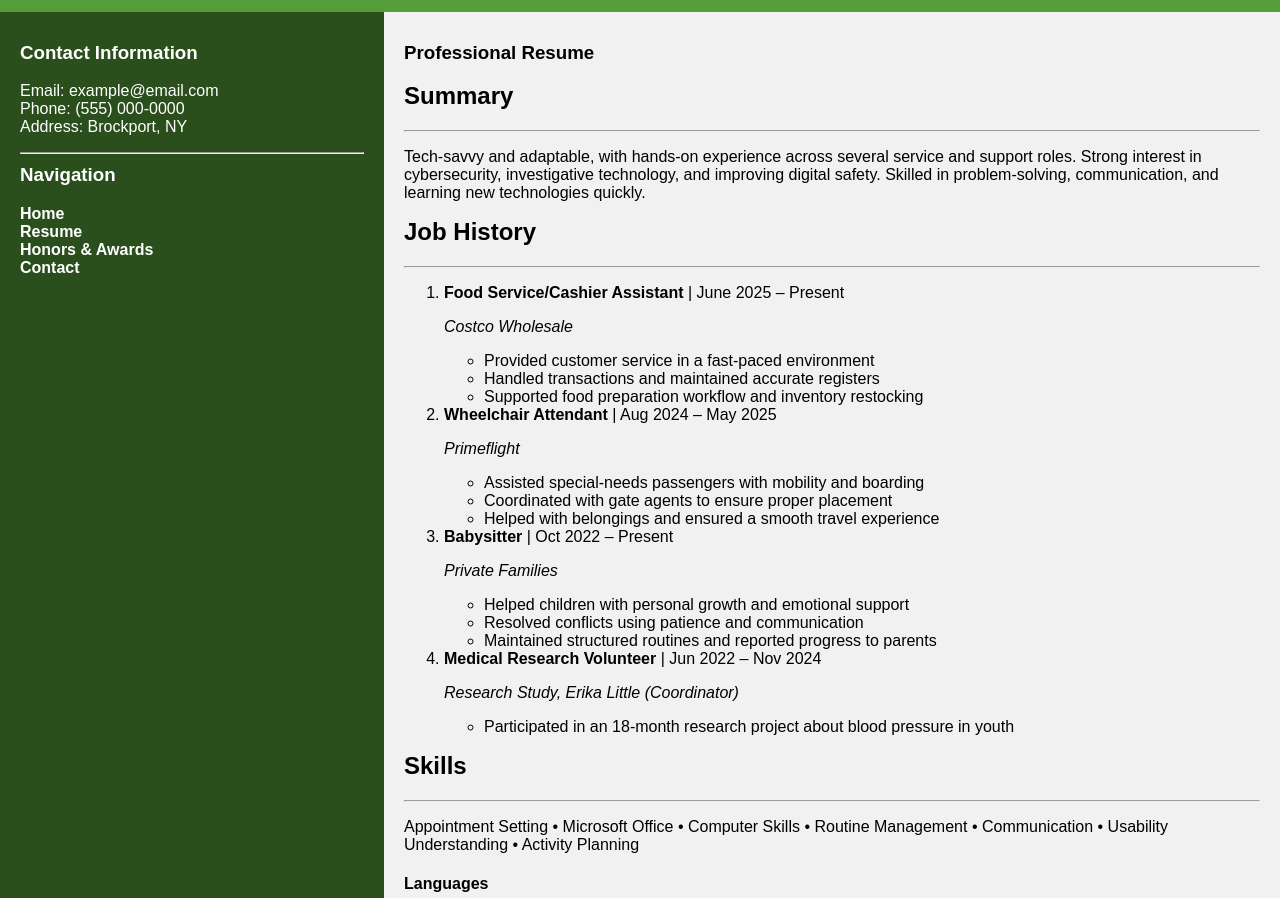
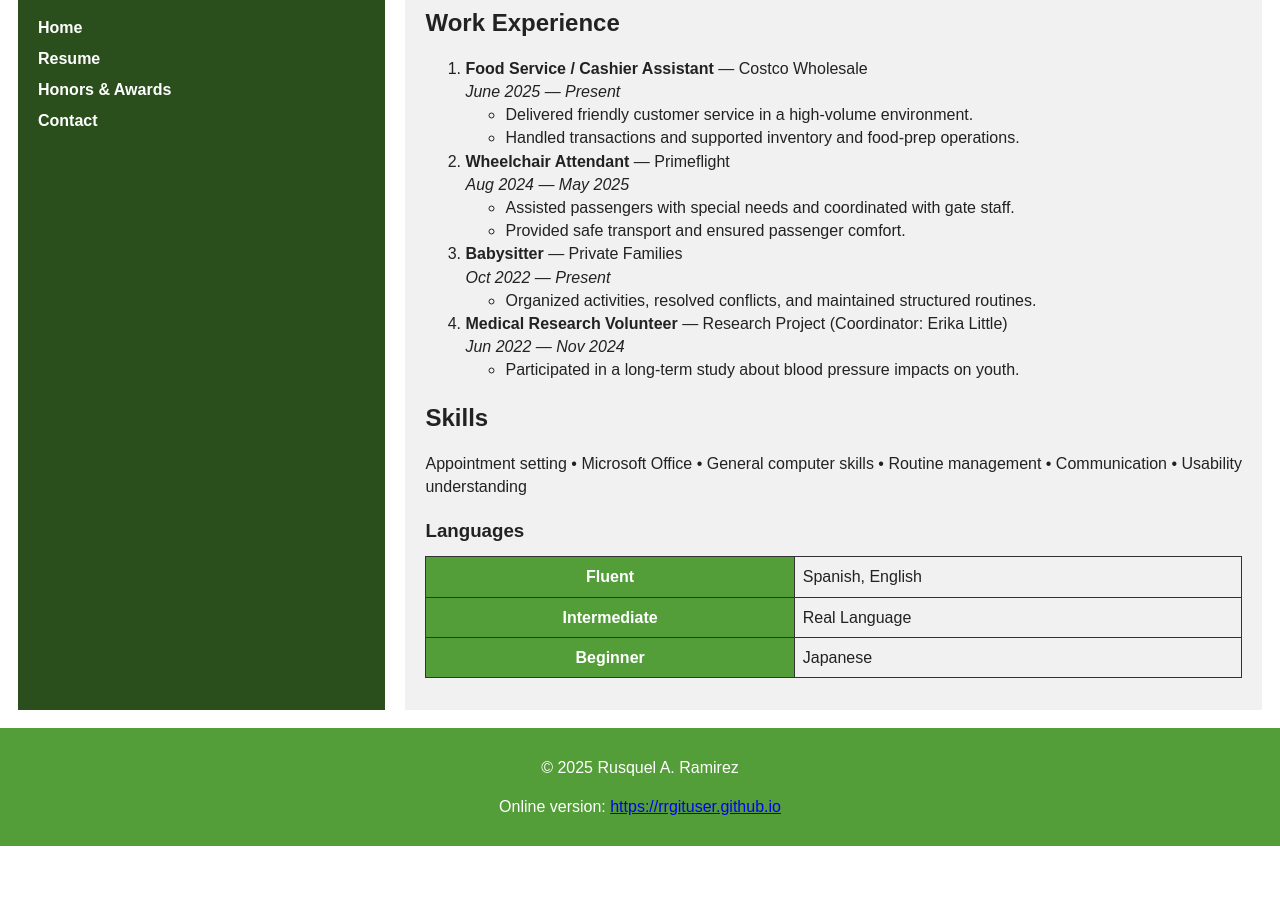
Before and after one commit to RRGITUSER/RRGITUSER.github.io, a plain HTML site: page resume.html in a window 1280 px wide. Shown: the part 339-1237 px from the top of the page. After the commit the page ends 1185 px from the top, so only its background shows below. Drawn offline with Linux system fonts and the light colour scheme.

Commit message:
New Updates

```diff
--- a/resume.html
+++ b/resume.html
@@ -1,119 +1,113 @@
 <!DOCTYPE html>
 <html lang="en">
 <head>
-    <title>Resume – Rusquel Ramirez</title>
+    <!-- resume.html -->
     <meta charset="utf-8">
-    <meta name="description" content="Professional resume for Rusquel Ramirez.">
-    <meta name="keywords" content="Resume, Cybersecurity, Skills, Professional Experience">
+    <meta name="description" content="Professional resume for Rusquel Ramirez, Aspiring Digital Forensics Specialist.">
+    <meta name="keywords" content="Resume, Cybersecurity, Digital Forensics, Skills">
     <meta name="author" content="Rusquel Ramirez">
+    <meta name="viewport" content="width=device-width,initial-scale=1">
+    <title>Resume — Rusquel Ramirez</title>
 
     <link rel="stylesheet" href="style.css">
 </head>
-
 <body>
     <header>
-        <img src="logo.png" alt="Rusquel Ramirez Logo" style="height:80px;">
-        <h2>Rusquel Ramirez</h2>
-        <h3>Aspiring Digital Forensics Specialist</h3>
+        <img src="logo.png" alt="Rusquel Ramirez logo" class="logo">
+        <div class="site-title">
+            <h1>Rusquel Ramirez</h1>
+            <h2>Aspiring Digital Forensics Specialist</h2>
+        </div>
     </header>
 
     <main>
-        <section>
-            <nav>
-                <h3>Contact Information</h3>
-                <ul>
-                    <li>Email: example@email.com</li>
-                    <li>Phone: (555) 000-0000</li>
-                    <li>Address: Brockport, NY</li>
+        <section class="two-col">
+            <!-- Left nav column -->
+            <nav class="left" aria-label="Sidebar navigation">
+                <h3>Contact</h3>
+                <ul class="contact-list">
+                    <li>Email: <a href="mailto:rrami2@brockport.edu">rrami2@brockport.edu</a></li>
+                    <li>Phone: (###) ###-####</li>
+                    <li>Location: Rochester, NY</li>
                 </ul>
+
                 <hr>
 
                 <h3>Navigation</h3>
-                <ul>
+                <ul class="global-nav">
                     <li><a href="index.html">Home</a></li>
                     <li><a href="resume.html">Resume</a></li>
-                    <li><a href="honors.html">Honors & Awards</a></li>
+                    <li><a href="honors.html">Honors &amp; Awards</a></li>
                     <li><a href="contact.html">Contact</a></li>
                 </ul>
             </nav>
 
-            <article>
+            <!-- Main resume content -->
+            <article class="center" id="resume-main">
                 <h1>Professional Resume</h1>
 
+                <section id="summary">
                     <h2>Summary</h2>
-                <hr>
                     <p>
-                    Tech-savvy and adaptable, with hands-on experience across several service and support roles.
-                    Strong interest in cybersecurity, investigative technology, and improving digital safety.
-                    Skilled in problem-solving, communication, and learning new technologies quickly.
+                        Tech-savvy and adaptable with hands-on experience in service roles and a growing focus on
+                        cybersecurity and investigative techniques. Strong communication, problem solving, and
+                        a demonstrated ability to learn technical tools quickly.
                     </p>
+                </section>
 
-                <h2>Job History</h2>
-                <hr>
-
+                <section id="experience">
+                    <h2>Work Experience</h2>
                     <ol>
                         <li>
-                        <strong>Food Service/Cashier Assistant</strong> | June 2025 – Present
-                        <p><em>Costco Wholesale</em></p>
+                            <strong>Food Service / Cashier Assistant</strong> — Costco Wholesale<br>
+                            <em>June 2025 — Present</em>
                             <ul>
-                            <li>Provided customer service in a fast-paced environment</li>
-                            <li>Handled transactions and maintained accurate registers</li>
-                            <li>Supported food preparation workflow and inventory restocking</li>
+                                <li>Delivered friendly customer service in a high-volume environment.</li>
+                                <li>Handled transactions and supported inventory and food-prep operations.</li>
                             </ul>
                         </li>
 
                         <li>
-                        <strong>Wheelchair Attendant</strong> | Aug 2024 – May 2025
-                        <p><em>Primeflight</em></p>
+                            <strong>Wheelchair Attendant</strong> — Primeflight<br>
+                            <em>Aug 2024 — May 2025</em>
                             <ul>
-                            <li>Assisted special-needs passengers with mobility and boarding</li>
-                            <li>Coordinated with gate agents to ensure proper placement</li>
-                            <li>Helped with belongings and ensured a smooth travel experience</li>
+                                <li>Assisted passengers with special needs and coordinated with gate staff.</li>
+                                <li>Provided safe transport and ensured passenger comfort.</li>
                             </ul>
                         </li>
 
                         <li>
-                        <strong>Babysitter</strong> | Oct 2022 – Present
-                        <p><em>Private Families</em></p>
+                            <strong>Babysitter</strong> — Private Families<br>
+                            <em>Oct 2022 — Present</em>
                             <ul>
-                            <li>Helped children with personal growth and emotional support</li>
-                            <li>Resolved conflicts using patience and communication</li>
-                            <li>Maintained structured routines and reported progress to parents</li>
+                                <li>Organized activities, resolved conflicts, and maintained structured routines.</li>
                             </ul>
                         </li>
 
                         <li>
-                        <strong>Medical Research Volunteer</strong> | Jun 2022 – Nov 2024
-                        <p><em>Research Study, Erika Little (Coordinator)</em></p>
+                            <strong>Medical Research Volunteer</strong> — Research Project (Coordinator: Erika Little)<br>
+                            <em>Jun 2022 — Nov 2024</em>
                             <ul>
-                            <li>Participated in an 18-month research project about blood pressure in youth</li>
+                                <li>Participated in a long-term study about blood pressure impacts on youth.</li>
                             </ul>
                         </li>
                     </ol>
+                </section>
 
+                <section id="skills">
                     <h2>Skills</h2>
-                <hr>
                     <p>
-                    Appointment Setting • Microsoft Office • Computer Skills • Routine Management •
-                    Communication • Usability Understanding • Activity Planning
+                        Appointment setting • Microsoft Office • General computer skills • Routine management •
+                        Communication • Usability understanding
                     </p>
 
-                <h4>Languages</h4>
-                <hr>
+                    <h3>Languages</h3>
                     <table>
-                    <tr>
-                        <th>Fluent</th>
-                        <td>Spanish, English</td>
-                    </tr>
-                    <tr>
-                        <th>Intermediate</th>
-                        <td>Real Language</td>
-                    </tr>
-                    <tr>
-                        <th>Beginner</th>
-                        <td>Japanese</td>
-                    </tr>
+                        <tr><th>Fluent</th><td>Spanish, English</td></tr>
+                        <tr><th>Intermediate</th><td>Real Language</td></tr>
+                        <tr><th>Beginner</th><td>Japanese</td></tr>
                     </table>
+                </section>
             </article>
         </section>
     </main>
--- a/style.css
+++ b/style.css
@@ -1,86 +1,115 @@
-/* Global Layout */
+/* Reset / box sizing */
 * {
     box-sizing: border-box;
 }
 
+/* Base styles */
 body {
     font-family: Arial, Helvetica, sans-serif;
     margin: 0;
+    line-height: 1.45;
+    color: #222;
+    background: #ffffff;
 }
 
+/* Header */
 header {
+    display: flex;
+    align-items: center;
+    gap: 16px;
     background-color: #549E39;
-    padding: 30px;
-    text-align: center;
-    font-size: 35px;
-    color: white;
+    color: #fff;
+    padding: 18px 20px;
+}
+.logo {
+    height: 72px;
+    width: auto;
+}
+.site-title h1, .site-title h2 {
+    margin: 0;
+}
+.site-title h1 { font-size: 22px; }
+.site-title h2 { font-size: 14px; font-weight: 400; opacity: 0.95; }
+
+/* Main containers */
+main { padding: 18px; }
+
+/* === THREE-COLUMN layout (used on index.html) === */
+.three-col {
+    display: flex;
+    gap: 20px;
+    min-height: calc(100vh - 200px); /* header + footer buffer */
 }
 
-section {
-    display: flex;
-    min-height: calc(100vh - 160px);
+/* columns are percentage-based as required */
+.three-col .left { width: 23%; }
+.three-col .center { width: 54%; background: #f1f1f1; padding: 18px; }
+.three-col .right { width: 23%; background: #f9f9f9; padding: 18px; }
+
+.three-col aside, .three-col article {
+    padding: 10px;
 }
 
-nav {
-    width: 30%;
-    background: #2A4F1D;
-    padding: 20px;
-    color: white;
+/* === TWO-COLUMN layout (used on resume/contact/honors) === */
+.two-col { display: flex; gap: 20px; min-height: calc(100vh - 200px); }
+.two-col .left { width: 30%; background: #2A4F1D; color: #fff; padding: 20px; }
+.two-col .center { width: 70%; background: #f1f1f1; padding: 20px; }
+
+/* Navigation & lists */
+.global-nav ul, .contact-list, .global-nav {
+    list-style: none;
+    padding: 0;
+    margin: 0;
 }
-
-nav ul {
-    list-style-type: none;
-    padding: 0;
-}
-
-nav a {
-    color: white;
+.global-nav li { margin: 8px 0; }
+.global-nav a {
+    color: #fff;
     text-decoration: none;
     font-weight: bold;
 }
+.global-nav a:hover { text-decoration: underline; color: #A8E6A3; }
 
-nav a:hover {
-    color: #A8E6A3;
-    text-decoration: underline;
+/* Links in center column should be readable */
+.center a { color: #1a5a00; }
+
+/* Articles */
+article h1 { margin-top: 0; font-size: 24px; }
+article h2, article h3, article h4 { margin-bottom: 8px; }
+
+/* Tables */
+table {
+    width: 100%;
+    border-collapse: collapse;
+    margin: 12px 0;
+}
+table th, table td {
+    border: 1px solid #333;
+    padding: 8px;
+}
+table th {
+    background-color: #549E39;
+    color: #fff;
 }
 
-article {
-    width: 70%;
-    padding: 20px;
-    background-color: #f1f1f1;
-}
-
-article h1, h2, h3 {
-    margin-top: 10px;
-}
-
-/* Tables */
-table, th, td {
-    border: 1px solid #333;
-    border-collapse: collapse;
-    padding: 8px;
-}
-
-th {
-    background-color: #549E39;
-    color: white;
-}
-
-/* Responsive */
-@media (max-width: 600px) {
-    section {
-        flex-direction: column;
-    }
-
-    nav, article {
-        width: 100%;
-    }
-}
+/* Forms (if used) */
+.form-container iframe { border: 1px solid #ccc; border-radius: 4px; }
 
 /* Footer */
 footer {
+    background-color: #549E39;
+    color: #fff;
+    padding: 12px 20px;
     text-align: center;
-    background-color: #549E39;
-    color: white;
-    padding: 10px;
 }
+
+/* Responsive: stack columns on small screens */
+@media (max-width: 800px) {
+    .three-col, .two-col { flex-direction: column; }
+    .three-col .left, .three-col .center, .three-col .right,
+    .two-col .left, .two-col .center {
+        width: 100%;
+    }
+
+    header { flex-direction: column; align-items: center; text-align: center; gap: 8px; }
+    .logo { height: 60px; }
+}
```
Also changed, not shown: contact.html (+5 -3 lines), honors.html (+41 -41 lines), index.html (+3 -3 lines). Lines whose indentation alone changed are shown as unchanged.
